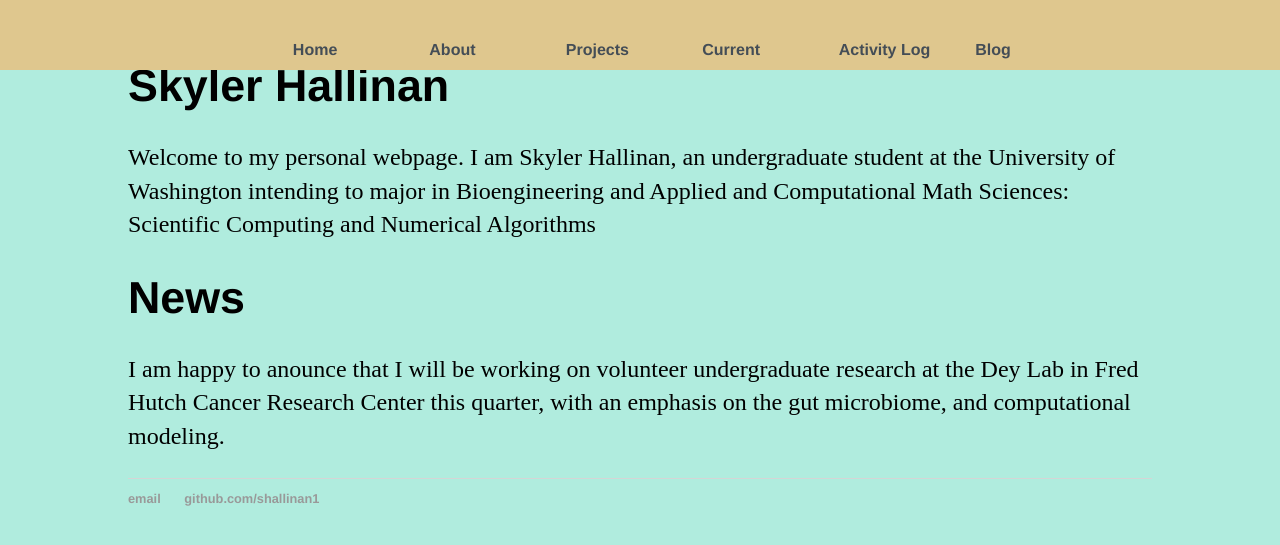
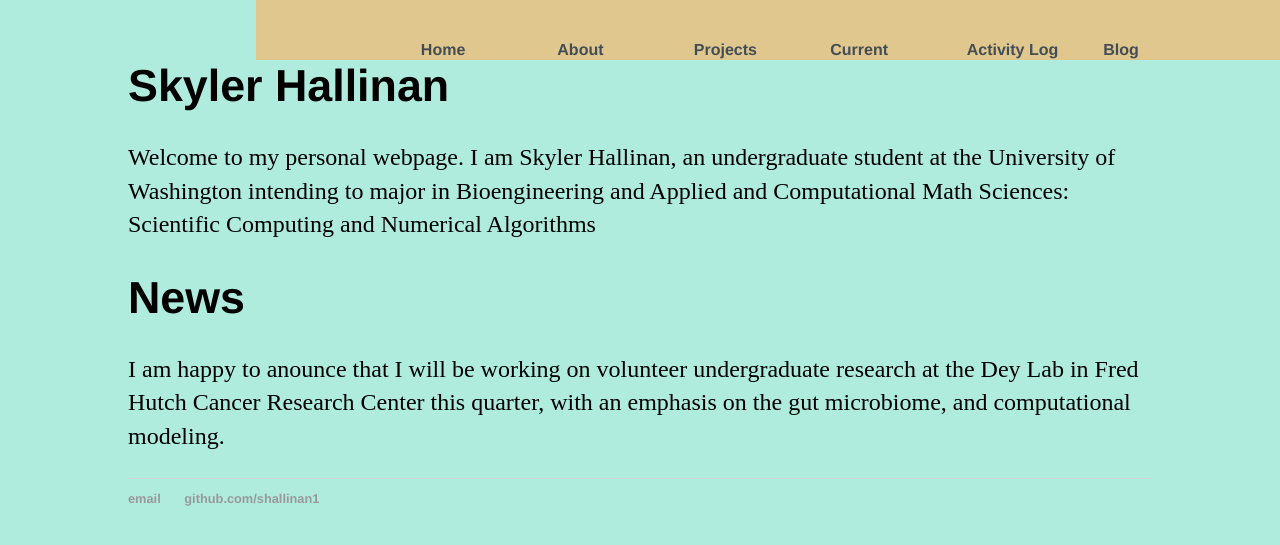
Before and after one commit to shallinan1/shallinan1.github.io, a Jekyll site: the page built from index.md, in a window 1280 px wide. Shown: the top 545 px of the page. Built offline with Jekyll 4.4.1, drawn with Linux system fonts in a browser that asks for light colours; our own code applies the rules of GitHub Pages for plain Markdown files.

Commit message:
position changing attempts

```diff
--- a/css/main.css
+++ b/css/main.css
@@ -1,10 +1,10 @@
 #globalNav {
 	position: fixed;
 	z-index: 1;
-	width: 100%;
-	height: 70px;
+	width: 80%;
+	height: 60px;
 	top: 0;
-	left: 0;
+	left: 20%;
 	overflow: hidden;
 	background-color:#dfc78e;
 	color: #2A363B;
```
